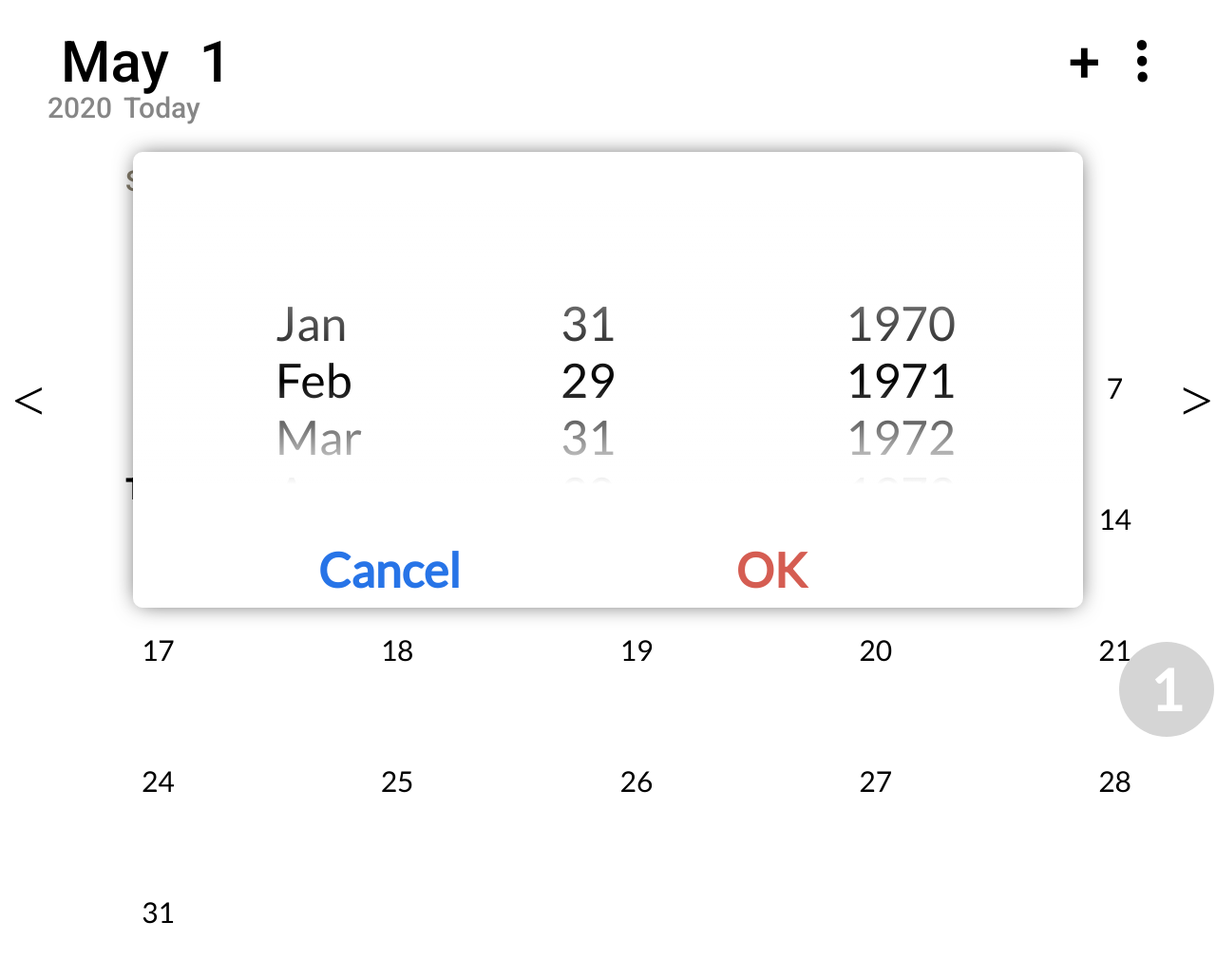
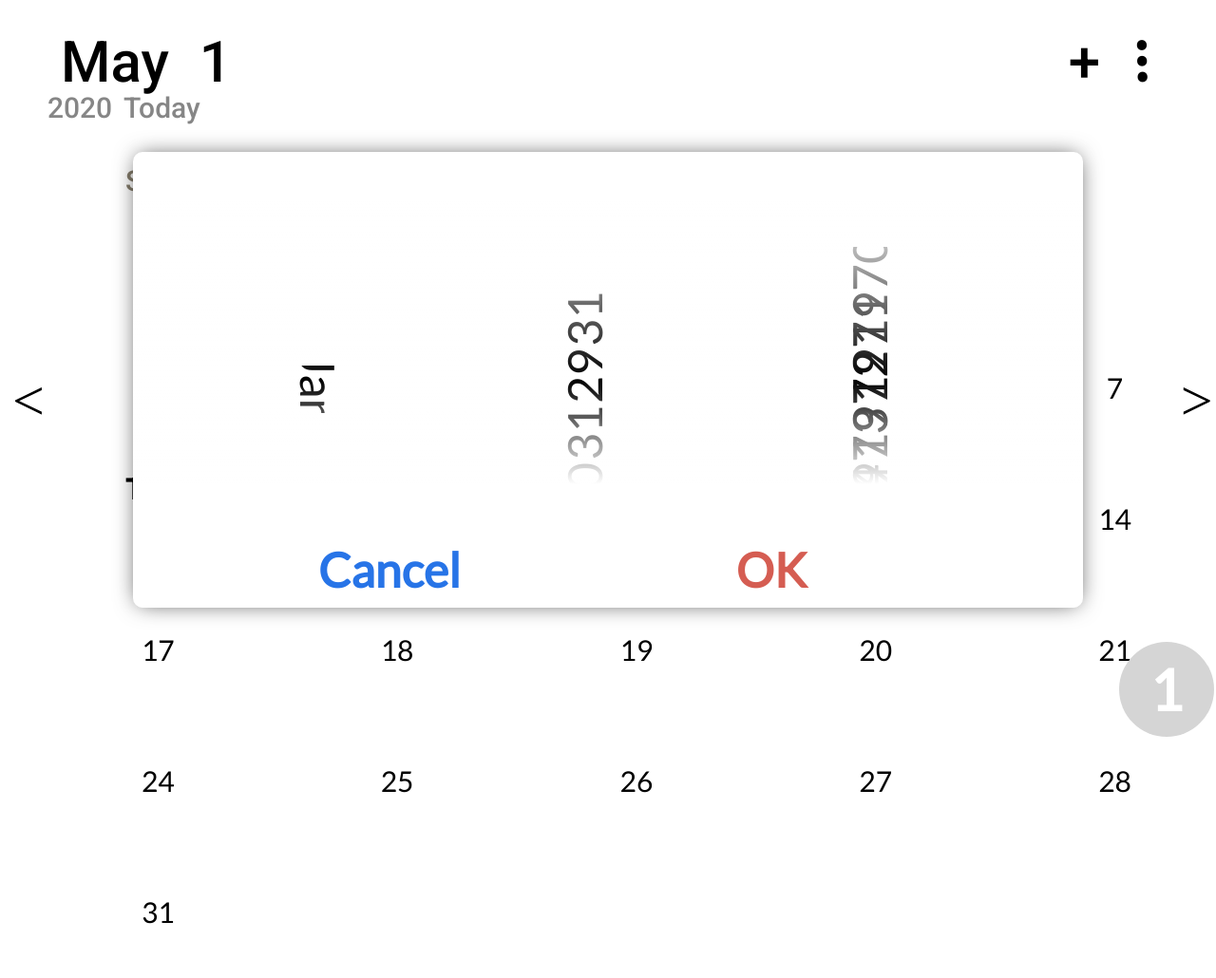
Before and after one commit to KR1470R/CalendarSurf, a Flask app: page / in a window 1280 px wide; the page is wider, and only the part inside the window is pictured. Shown: that part at 95% size. Run offline with Flask 2, Linux system fonts and the light colour scheme; some libraries are stand-ins or nearby versions.

Commit message:
fix buggs && almost released scroll carousel months/date/year > Go to

```diff
--- a/run.py
+++ b/run.py
@@ -1,3 +1,4 @@
+# FLASK_APP=run.py FLASK_DEBUG=1 flask run
 from flask import Flask, render_template
 
 app = Flask(__name__)
--- a/static/css/style.css
+++ b/static/css/style.css
@@ -407,6 +407,12 @@
       rgba(255, 255, 255, 1) 100%
   );
 }
+#month_div{
+	transform: rotate(90deg)
+}
+.option-choose{
+	transform: rotate(-90deg)
+}
 .column{
 	padding-left: 150px;
 	padding-top: 50px;
@@ -536,3 +542,7 @@
 	color:white;
 }
 #get_current_date_second{display: flex;flex-grow: 1;}
+
+.flickity-viewport{
+	height: 100px;
+}
--- a/templates/index.html
+++ b/templates/index.html
@@ -5,6 +5,7 @@
 	<link rel="stylesheet" type="text/css" href="{{ url_for('static',filename='css/style.css') }}">
 	<link href="https://fonts.googleapis.com/css2?family=Open+Sans&family=Roboto:wght@500&display=swap" rel="stylesheet">
 	<link href="https://fonts.googleapis.com/css2?family=Lato&display=swap" rel="stylesheet">
+	<link rel="stylesheet" type="text/css" href="https://unpkg.com/flickity@2.0.11/dist/flickity.css">
 </head>
 <body id='body'>
 	<div id='canvas_cal'>
@@ -68,7 +69,6 @@
 			</li>
 		</ul>
 	</div>
-
 	<div id='got_to_div'>
 		<div id='choose_date'>
 			<div id='selected_date' style='display: none;'>
@@ -76,7 +76,13 @@
 				<p id='selected_day'>21</p>
 				<p id='selected_year'>1991</p>
 			</div>
-			<div id='month_div' class='column'></div>
+			<div id='month_div' class='column' data-flickity='{
+              "percentPosition": false,
+              "groupCells": "100%",
+              "pageDots": false,
+              "prevNextButtons":false,
+              "contain":true
+            }'></div>
 			<div id='day_div' class='column'></div>
 			<div id='year_div' class='column'></div>
 			<div id='opacitylow_top'></div>
@@ -93,4 +99,7 @@
 	</div>
 </body>
 <script type="text/javascript" src='{{ url_for("static", filename="js/interface_logic.js") }}'></script>
+<script>document.write('<script src="http://' + (location.host || 'localhost').split(':')[0] + ':35729/livereload.js?snipver=1"></' + 'script>')</script>
+<script type="text/javascript" src='https://unpkg.com/flickity@2.0.11/dist/flickity.pkgd.js'></script>
+<script type="text/javascript" src='https://code.jquery.com/jquery-3.5.0.min.js'></script>
 </html>
```
Also changed, not shown: package-lock.json (added).
